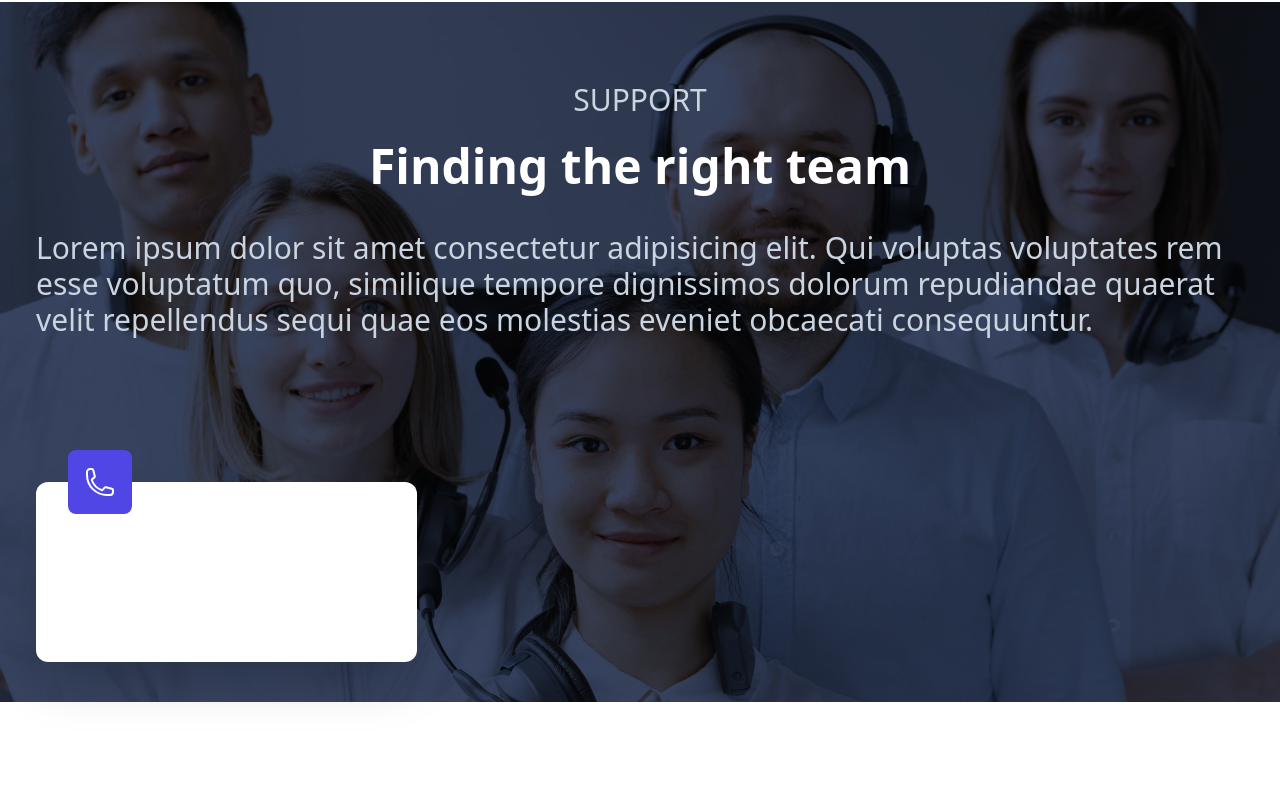
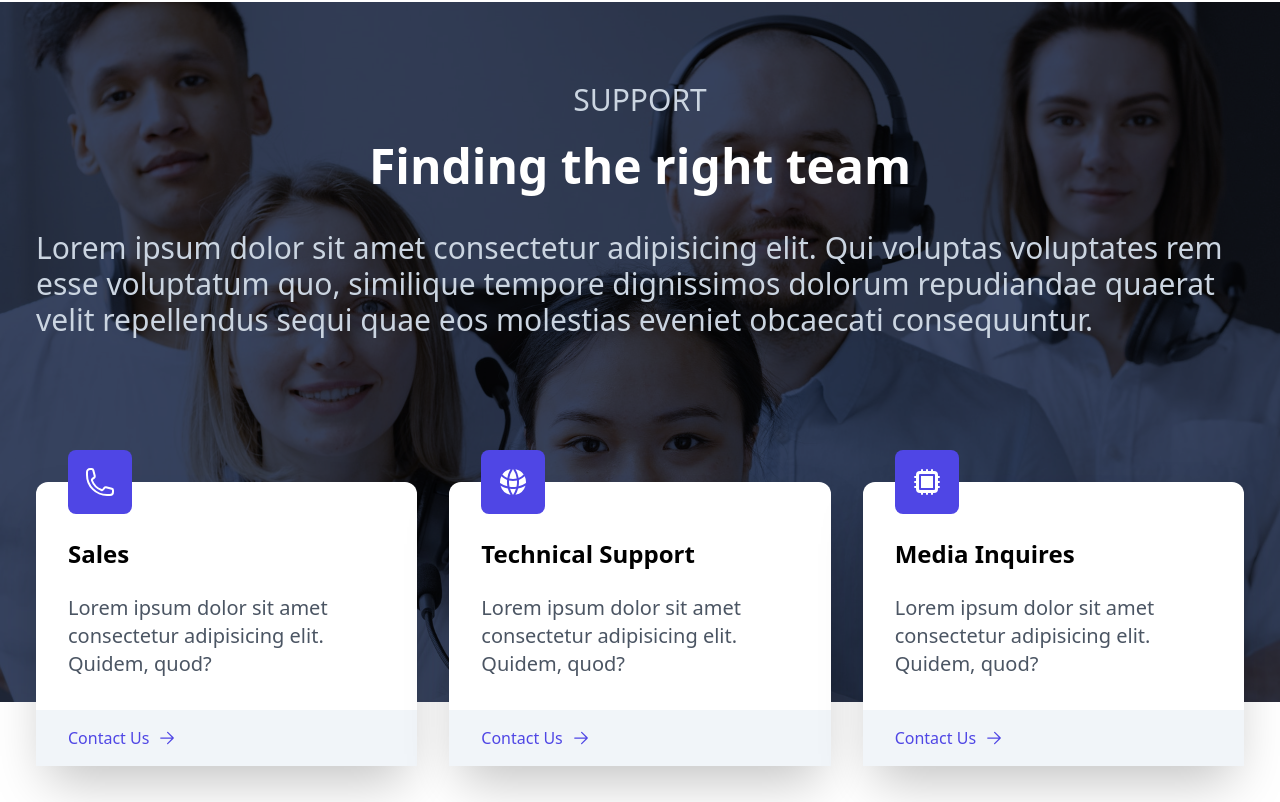
Before and after one commit to traviswilliams997/cloud-management-react, a React (Create React App) app: page / in a window 1280 px wide. Shown: the part 1372-2174 px from the top of the page. Built offline with nearby package versions, Linux system fonts and the light colour scheme.

Commit message:
Edit support

```diff
--- a/src/components/Support.jsx
+++ b/src/components/Support.jsx
@@ -1,7 +1,7 @@
 import React from 'react'
 
 import {PhoneIcon, ArrowSmallRightIcon} from '@heroicons/react/24/outline';
-import {CpuChipIcon, SupportIcon} from '@heroicons/react/24/solid';
+import {CpuChipIcon, GlobeAltIcon} from '@heroicons/react/24/solid';
 import supportImg from '../assets/support.jpg'
 
 const Support = () => {
@@ -21,15 +21,35 @@
               obcaecati consequuntur.</p>
         </div>
 
-        <div className='grid grid-cols lg:grid-cols-3 relative gap-x-8 gap-y-16 px-4 pt-12 sm:pt-20 text:black'>
+        <div className='grid grid-cols-1 lg:grid-cols-3 relative gap-x-8 gap-y-16 px-4 pt-12 sm:pt-20 text-black'>
           <div className='bg-white rounded-xl shadow-2xl'>
             <div className='p-8'>
               <PhoneIcon  className='w-16 p-4 bg-indigo-600 text-white rounded-lg mt-[-4rem]'/>
-              <h3>Sales</h3>
-              <p>Lorem ipsum dolor sit amet consectetur adipisicing elit. Quidem, quod?</p>
+              <h3  className='font-bold text-2xl my-6 '>Sales</h3>
+              <p className='text-gray-600 text-xl '>Lorem ipsum dolor sit amet consectetur adipisicing elit. Quidem, quod?</p>
             </div>
-            <div>
-              <p>Contact Us <ArrowSmallRightIcon className='w-5 ml-2'/></p>
+            <div className='bg-slate-100 pl-8 py-4'>
+              <p className='flex items-center text-indigo-600'>Contact Us <ArrowSmallRightIcon className='w-5 ml-2'/></p>
+            </div>
+          </div>
+          <div className='bg-white rounded-xl shadow-2xl'>
+            <div className='p-8'>
+              <GlobeAltIcon  className='w-16 p-4 bg-indigo-600 text-white rounded-lg mt-[-4rem]'/>
+              <h3  className='font-bold text-2xl my-6 '>Technical Support </h3>
+              <p className='text-gray-600 text-xl '>Lorem ipsum dolor sit amet consectetur adipisicing elit. Quidem, quod?</p>
+            </div>
+            <div className='bg-slate-100 pl-8 py-4'>
+              <p className='flex items-center text-indigo-600'>Contact Us <ArrowSmallRightIcon className='w-5 ml-2'/></p>
+            </div>
+          </div>
+          <div className='bg-white rounded-xl shadow-2xl'>
+            <div className='p-8'>
+              <CpuChipIcon  className='w-16 p-4 bg-indigo-600 text-white rounded-lg mt-[-4rem]'/>
+              <h3  className='font-bold text-2xl my-6 '>Media Inquires</h3>
+              <p className='text-gray-600 text-xl '>Lorem ipsum dolor sit amet consectetur adipisicing elit. Quidem, quod?</p>
+            </div>
+            <div className='bg-slate-100 pl-8 py-4'>
+              <p className='flex items-center text-indigo-600'>Contact Us <ArrowSmallRightIcon className='w-5 ml-2'/></p>
             </div>
           </div>
         </div>
```
